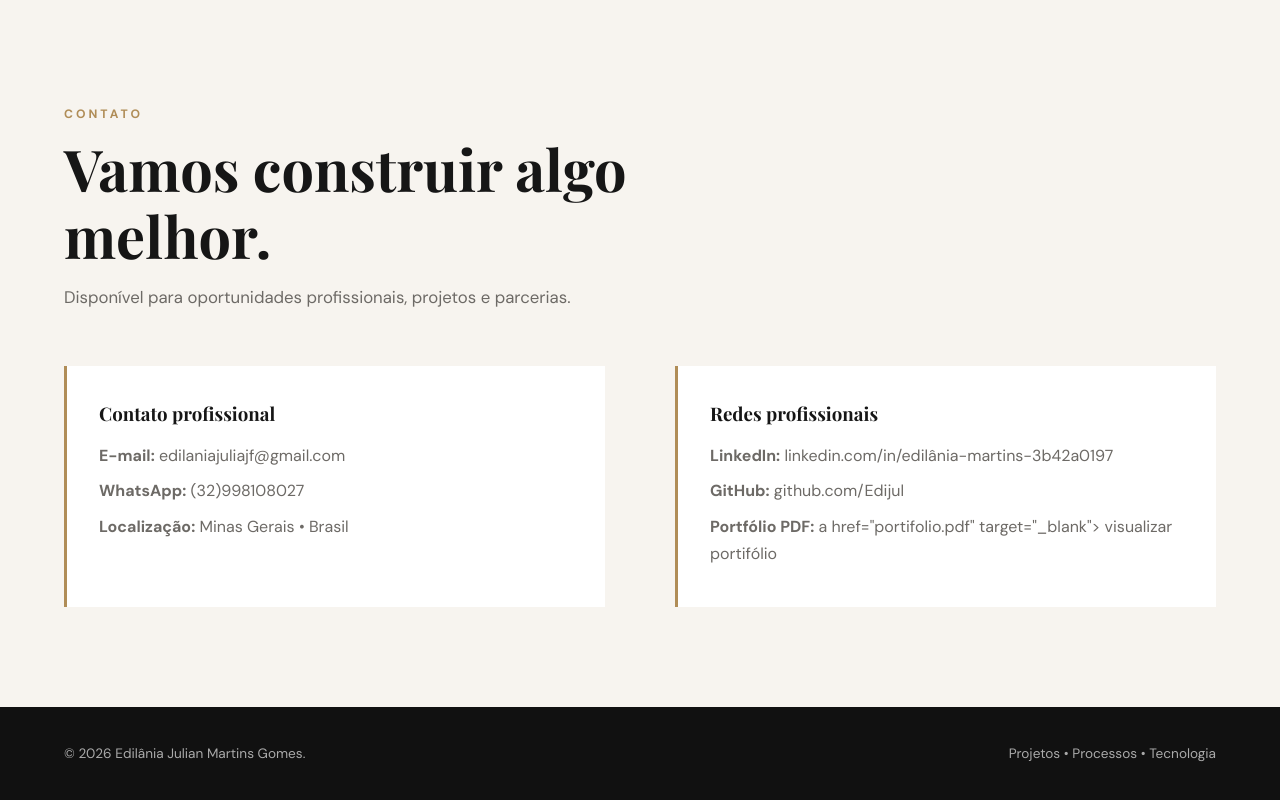
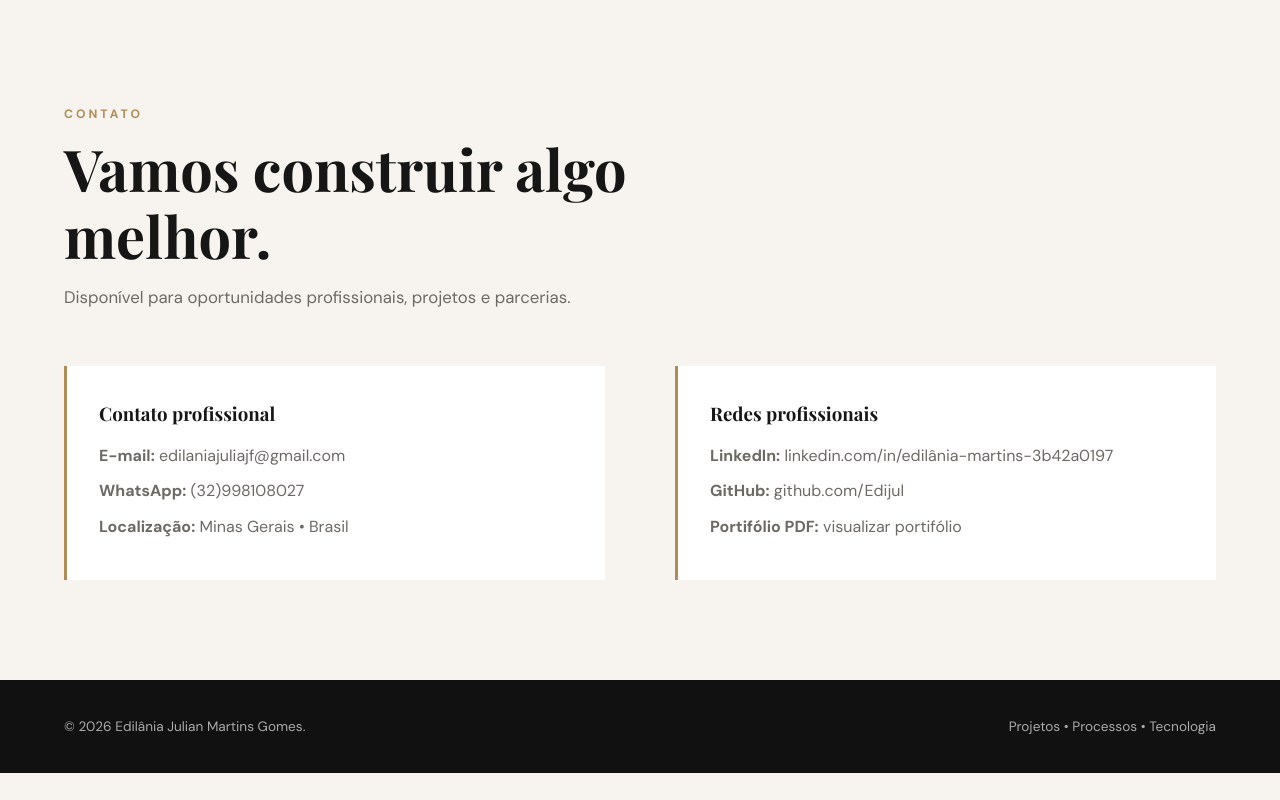
Before and after one commit to Edijul/Edilania-projetos, a plain HTML site: page index.html in a window 1280 px wide. Shown: the part 5939-6739 px from the top of the page. After the commit the page ends 6712 px from the top, so only its background shows below. Drawn offline with nearby package versions, Linux system fonts and the light colour scheme.

Commit message:
Update index.html

```diff
--- a/index.html
+++ b/index.html
@@ -1066,10 +1066,10 @@
             </p>
 
             <p>
-              <strong>Portfólio PDF:</strong>
-              a href="portifolio.pdf" target="_blank">
-  visualizar portifólio
-</a>
+              <strong>Portifólio PDF:</strong>
+              <a href="portifolio.pdf" target="_blank">
+                visualizar portifólio
+              </a>
             </p>
           </div>
 
```
